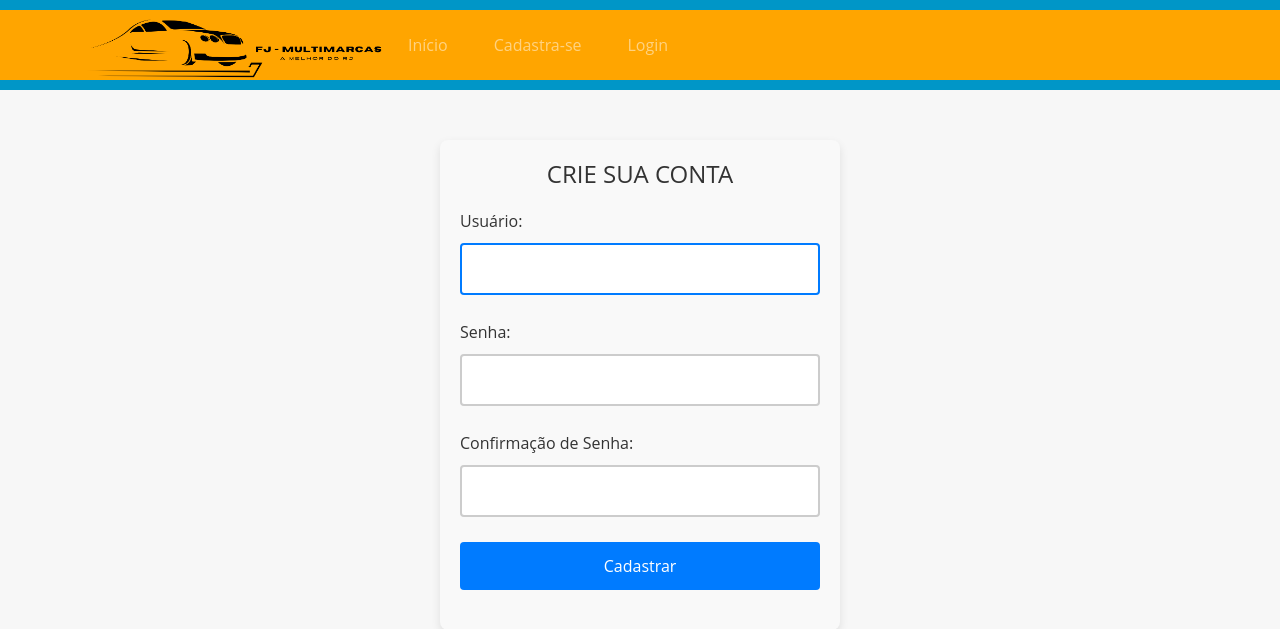
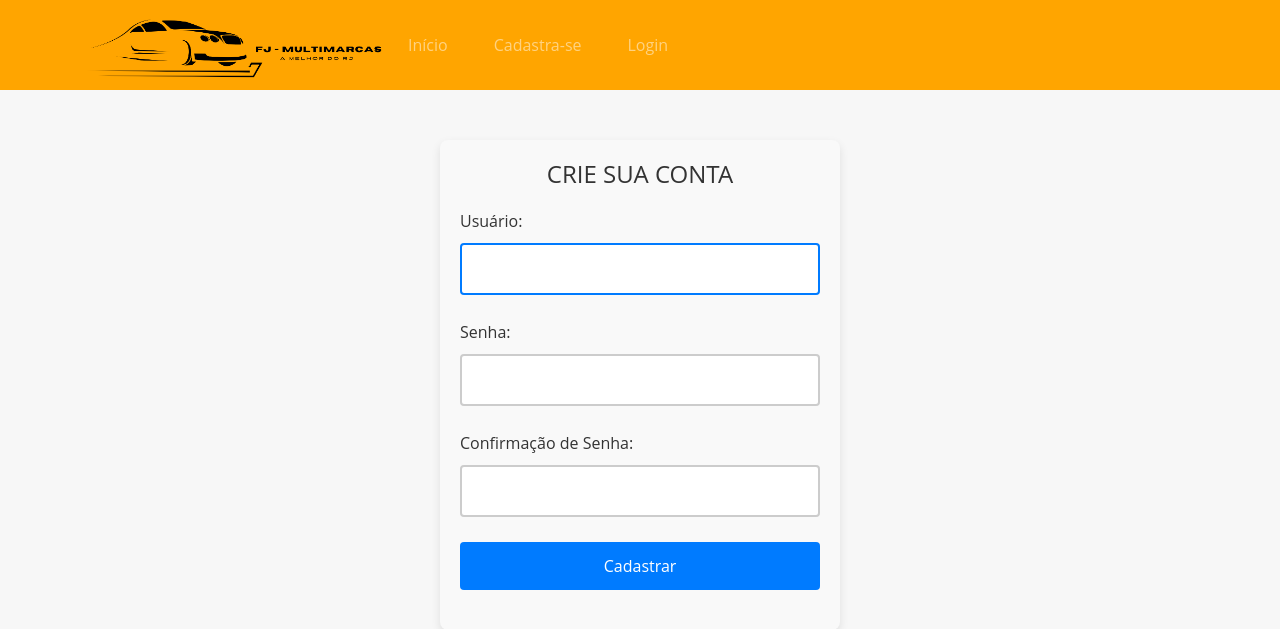
Before and after one commit to FDuque22/SistemaCarros, a Django app: page /register/ in a window 1280 px wide. Shown: the top 629 px of the page. Run offline with Django 5.2, Linux system fonts and the light colour scheme; some libraries are stand-ins or nearby versions.

Commit message:
TESTE HTML

```diff
--- a/app/templates/base.html
+++ b/app/templates/base.html
@@ -17,7 +17,7 @@
     }
 
     header {
-      background-color: #0096c7;
+      background-color: #FFA500;
       color: #fff;
       padding: 10px 0;
       text-align: center; /* Centraliza a logo */
```
